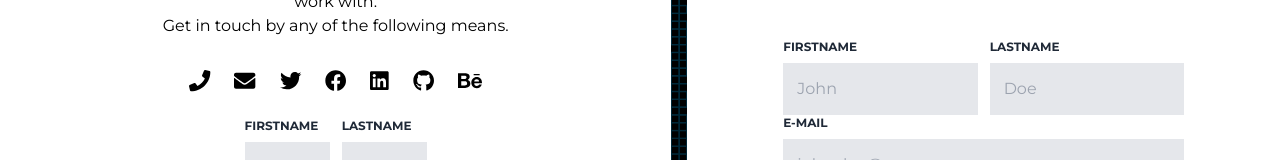
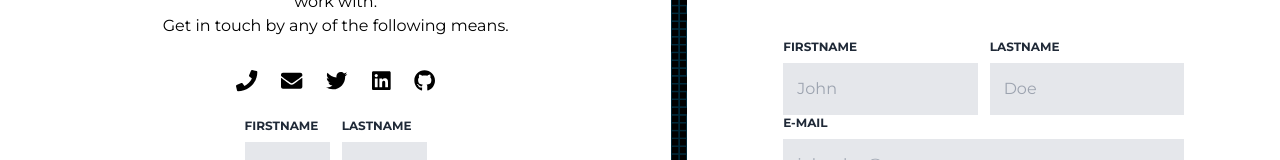
Before and after one commit to flamy-dev/website, a Next.js app: page /contact in a window 1280 px wide. Shown: the part 346-506 px from the top of the page. Built offline with nearby package versions, Linux system fonts and the light colour scheme.

Commit message:
contact: remove inactive socials

```diff
--- a/data/contactus.ts
+++ b/data/contactus.ts
@@ -1,10 +1,10 @@
 import { faPhone, faEnvelope } from "@fortawesome/free-solid-svg-icons";
 import {
   faTwitter,
-  faFacebook,
+  // faFacebook,
   faLinkedin,
   faGithub,
-  faBehance,
+  // faBehance,
 } from "@fortawesome/free-brands-svg-icons";
 
 export const contactus = [
@@ -26,12 +26,12 @@ export const contactus = [
     value: "flamy_dev",
     url: "https://twitter.com/flamy_dev",
   },
-  {
-    name: "facebook icon",
-    icon: faFacebook,
-    value: "flamy.dev",
-    url: "https://www.facebook.com/flamy.dev",
-  },
+  // {
+  //   name: "facebook icon",
+  //   icon: faFacebook,
+  //   value: "flamy.dev",
+  //   url: "https://www.facebook.com/flamy.dev",
+  // },
   {
     name: "linkedin icon",
     icon: faLinkedin,
@@ -44,10 +44,10 @@ export const contactus = [
     value: "flamy-dev",
     url: "https://github.com/flamy-dev",
   },
-  {
-    name: "behance icon",
-    icon: faBehance,
-    value: "flamy-dev",
-    url: "https://www.behance.net/flamy-dev",
-  },
+  // {
+  //   name: "behance icon",
+  //   icon: faBehance,
+  //   value: "flamy-dev",
+  //   url: "https://www.behance.net/flamy-dev",
+  // },
 ];
```
